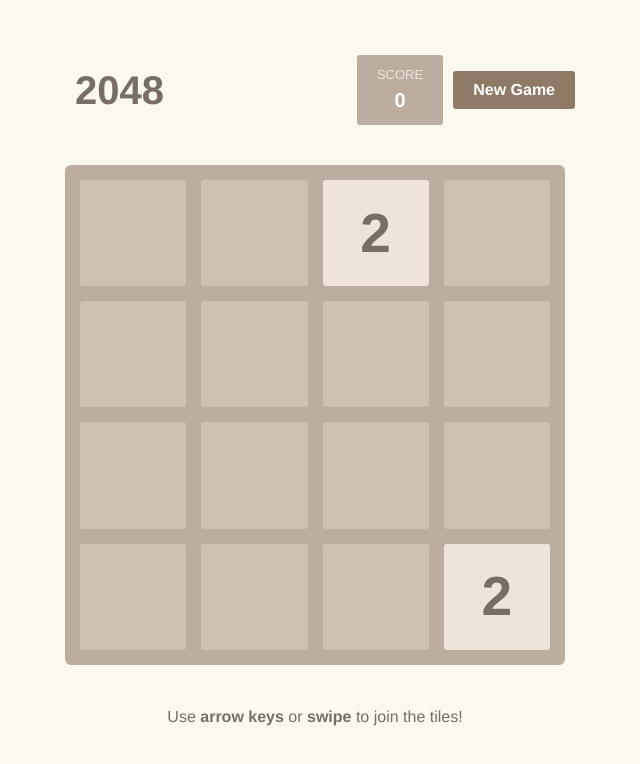
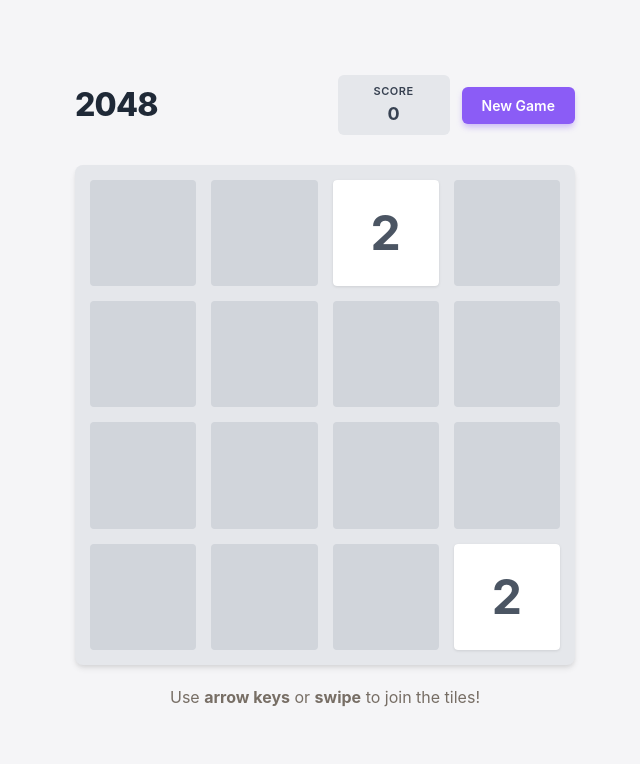
Before and after one commit to ariaria2021/tile-merge-game, a React (Vite) app: page / in a window 1280 px wide. Shown: the top 764 px of the page, without its empty margins (325-965 px from the left). Built offline with nearby package versions, Linux system fonts and the light colour scheme.

Commit message:
Redesign to grayscale/purple theme and fix iOS touch scroll

```diff
--- a/src/App.css
+++ b/src/App.css
@@ -1,8 +1,9 @@
 body {
   margin: 0;
   padding: 0;
-  background-color: #faf8ef;
-  font-family: 'Clear Sans', 'Helvetica Neue', Arial, sans-serif;
+  background-color: #f5f5f7;
+  color: #1f2937;
+  font-family: 'Inter', system-ui, -apple-system, sans-serif;
   min-height: 100vh;
   display: flex;
   justify-content: center;
@@ -11,8 +12,10 @@ body {
 
 .app-container {
   width: 100%;
-  max-width: 600px;
-  padding: 20px 0;
+  max-width: 520px;
+  padding: 20px;
+  touch-action: none;
+  /* iOSでのスクロール防止 */
 }
 
 button:focus {
--- a/src/components/Header.tsx
+++ b/src/components/Header.tsx
@@ -11,37 +11,46 @@ export const Header: React.FC<Props> = ({ score, onReset }) => {
             display: 'flex',
             justifyContent: 'space-between',
             alignItems: 'center',
-            marginBottom: '20px',
+            marginBottom: '30px',
             width: '100%',
             maxWidth: '500px',
-            margin: '0 auto 20px',
+            margin: '0 auto 30px',
             padding: '0 10px'
         }}>
-            <h1 style={{ fontSize: '40px', fontWeight: 'bold', color: '#776e65', margin: 0 }}>2048</h1>
+            <h1 style={{
+                fontSize: '32px',
+                fontWeight: '800',
+                color: '#1f2937',
+                margin: 0,
+                letterSpacing: '-0.025em'
+            }}>2048</h1>
 
-            <div style={{ display: 'flex', gap: '10px', alignItems: 'center' }}>
+            <div style={{ display: 'flex', gap: '12px', alignItems: 'center' }}>
                 <div style={{
-                    background: '#bbada0',
-                    padding: '10px 20px',
-                    borderRadius: '3px',
-                    color: 'white',
-                    textAlign: 'center'
+                    background: '#e5e7eb',
+                    padding: '8px 16px',
+                    borderRadius: '6px',
+                    color: '#374151',
+                    textAlign: 'center',
+                    minWidth: '80px'
                 }}>
-                    <div style={{ fontSize: '13px', color: '#eee4da' }}>SCORE</div>
-                    <div style={{ fontSize: '20px', fontWeight: 'bold' }}>{score}</div>
+                    <div style={{ fontSize: '11px', fontWeight: '600', textTransform: 'uppercase', letterSpacing: '0.05em' }}>SCORE</div>
+                    <div style={{ fontSize: '18px', fontWeight: '700' }}>{score}</div>
                 </div>
 
                 <button
                     onClick={onReset}
                     style={{
-                        background: '#8f7a66',
+                        background: '#8b5cf6',
                         color: 'white',
                         border: 'none',
-                        borderRadius: '3px',
+                        borderRadius: '6px',
                         padding: '10px 20px',
-                        fontSize: '16px',
-                        fontWeight: 'bold',
-                        cursor: 'pointer'
+                        fontSize: '14px',
+                        fontWeight: '600',
+                        cursor: 'pointer',
+                        transition: 'background 0.2s',
+                        boxShadow: '0 4px 6px -1px rgba(139, 92, 246, 0.4)'
                     }}
                 >
                     New Game
--- a/src/styles/Board.module.css
+++ b/src/styles/Board.module.css
@@ -1,15 +1,16 @@
 /* Board.module.css */
 .boardContainer {
     position: relative;
-    background-color: #bbada0;
-    border-radius: 6px;
+    background-color: #e5e7eb;
+    /* 薄いグレー */
+    border-radius: 8px;
     width: 500px;
     height: 500px;
-    margin: 40px auto;
+    margin: 20px auto;
     padding: 15px;
     box-sizing: border-box;
     touch-action: none;
-    /* スワイプ操作用 */
+    box-shadow: 0 4px 6px -1px rgba(0, 0, 0, 0.1), 0 2px 4px -1px rgba(0, 0, 0, 0.06);
 }
 
 .gridContainer {
@@ -22,8 +23,9 @@
 }
 
 .gridCell {
-    background-color: rgba(238, 228, 218, 0.35);
-    border-radius: 3px;
+    background-color: #d1d5db;
+    /* グリッドの空セル */
+    border-radius: 4px;
     width: 100%;
     height: 100%;
 }
@@ -36,13 +38,12 @@
     bottom: 15px;
     z-index: 2;
     pointer-events: none;
-    /* タイルがグリッドを邪魔しないように */
 }
 
 @media (max-width: 520px) {
     .boardContainer {
-        width: 280px;
-        height: 280px;
+        width: 340px;
+        height: 340px;
         padding: 10px;
     }
 
--- a/src/styles/Tile.module.css
+++ b/src/styles/Tile.module.css
@@ -1,82 +1,88 @@
 /* Tile.module.css */
 .tile {
     position: absolute;
-    width: calc(25% - 15px * 3 / 4);
-    /* (100% - gap * 3) / 4 */
-    height: calc(25% - 15px * 3 / 4);
-    background-color: #eee4da;
-    border-radius: 3px;
-    font-weight: bold;
-    font-size: 55px;
+    /* width, height, positionはコンポーネントのstyle属性で制御 */
+    background-color: #f3f4f6;
+    border-radius: 4px;
+    font-weight: 700;
+    font-size: 48px;
     display: flex;
     justify-content: center;
     align-items: center;
-    transition: transform 100ms ease-in-out;
-    color: #776e65;
+    transition: top 150ms ease-in-out, left 150ms ease-in-out;
+    color: #1f2937;
     z-index: 10;
+    box-shadow: 0 1px 3px rgba(0, 0, 0, 0.1);
 }
 
-/* タイルの位置計算 */
-/* transformで位置を指定するため、JS側で計算しても良いがCSS変数も便利 */
-/* ここではJSのインラインスタイルで transform: translate(X, Y) を制御する前提 */
-
-/* 数字ごとの色設定 */
+/* 数字ごとの色設定 (Purple Scale) */
 .tile2 {
-    background-color: #eee4da;
+    background-color: #ffffff;
+    color: #4b5563;
 }
 
 .tile4 {
-    background-color: #ede0c8;
+    background-color: #f3f4f6;
+    color: #4b5563;
 }
 
 .tile8 {
-    background-color: #f2b179;
-    color: #f9f6f2;
+    background-color: #e9d5ff;
+    color: #6b21a8;
 }
 
+/* Purple 200 */
 .tile16 {
-    background-color: #f59563;
-    color: #f9f6f2;
+    background-color: #d8b4fe;
+    color: #6b21a8;
 }
 
+/* Purple 300 */
 .tile32 {
-    background-color: #f67c5f;
-    color: #f9f6f2;
+    background-color: #c084fc;
+    color: #ffffff;
 }
 
+/* Purple 400 */
 .tile64 {
-    background-color: #f65e3b;
-    color: #f9f6f2;
+    background-color: #a855f7;
+    color: #ffffff;
 }
 
+/* Purple 500 */
 .tile128 {
-    background-color: #edcf72;
-    color: #f9f6f2;
-    font-size: 45px;
+    background-color: #9333ea;
+    color: #ffffff;
+    font-size: 40px;
 }
 
+/* Purple 600 */
 .tile256 {
-    background-color: #edcc61;
-    color: #f9f6f2;
-    font-size: 45px;
+    background-color: #7e22ce;
+    color: #ffffff;
+    font-size: 40px;
 }
 
+/* Purple 700 */
 .tile512 {
-    background-color: #edc850;
-    color: #f9f6f2;
-    font-size: 45px;
+    background-color: #6b21a8;
+    color: #ffffff;
+    font-size: 40px;
 }
 
+/* Purple 800 */
 .tile1024 {
-    background-color: #edc53f;
-    color: #f9f6f2;
-    font-size: 35px;
+    background-color: #581c87;
+    color: #ffffff;
+    font-size: 32px;
 }
 
+/* Purple 900 */
 .tile2048 {
-    background-color: #edc22e;
-    color: #f9f6f2;
-    font-size: 35px;
+    background-color: #3b0764;
+    color: #ffffff;
+    font-size: 32px;
+    box-shadow: 0 0 10px rgba(168, 85, 247, 0.5);
 }
 
 /* 新規タイル出現アニメーション */
@@ -107,7 +113,7 @@
     }
 
     50% {
-        transform: scale(1.2);
+        transform: scale(1.1);
     }
 
     100% {
@@ -117,8 +123,6 @@
 
 @media (max-width: 520px) {
     .tile {
-        width: calc(25% - 10px * 3 / 4);
-        height: calc(25% - 10px * 3 / 4);
-        font-size: 35px;
+        font-size: 32px;
     }
 }
```
